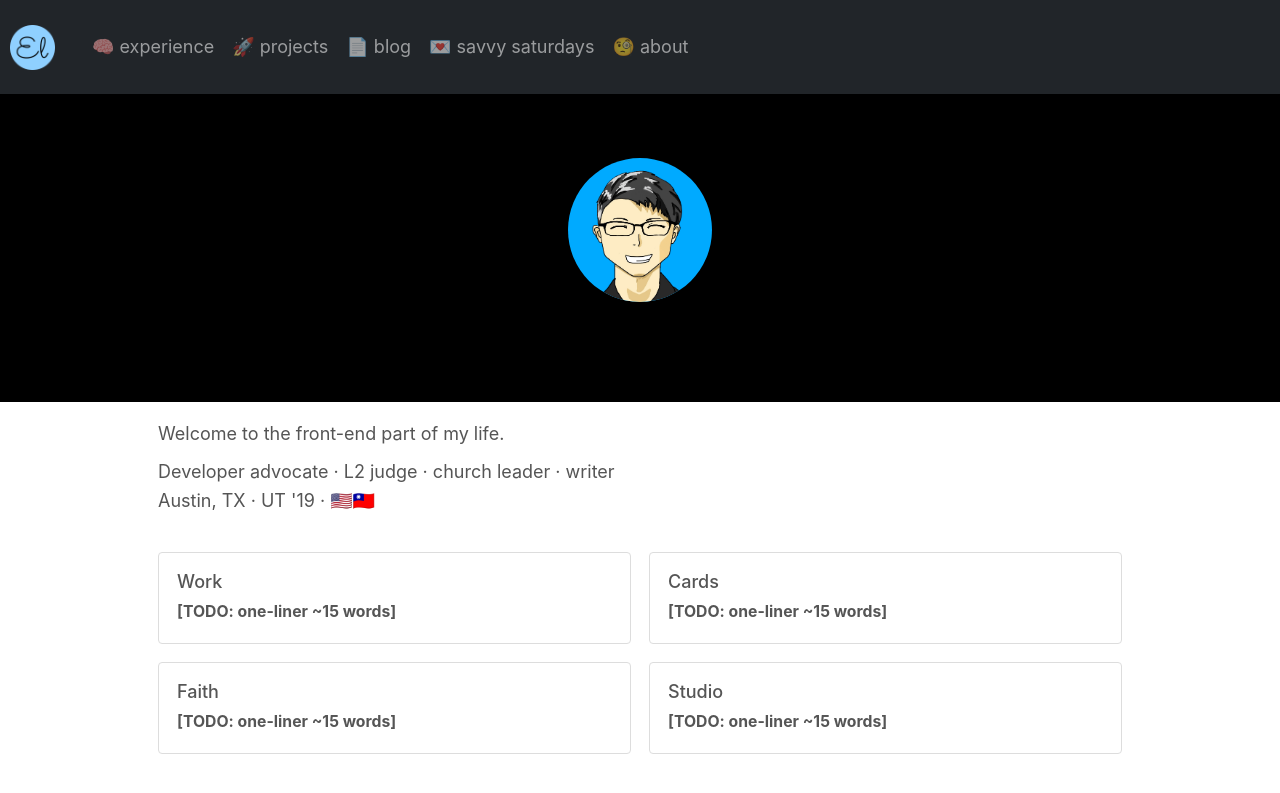
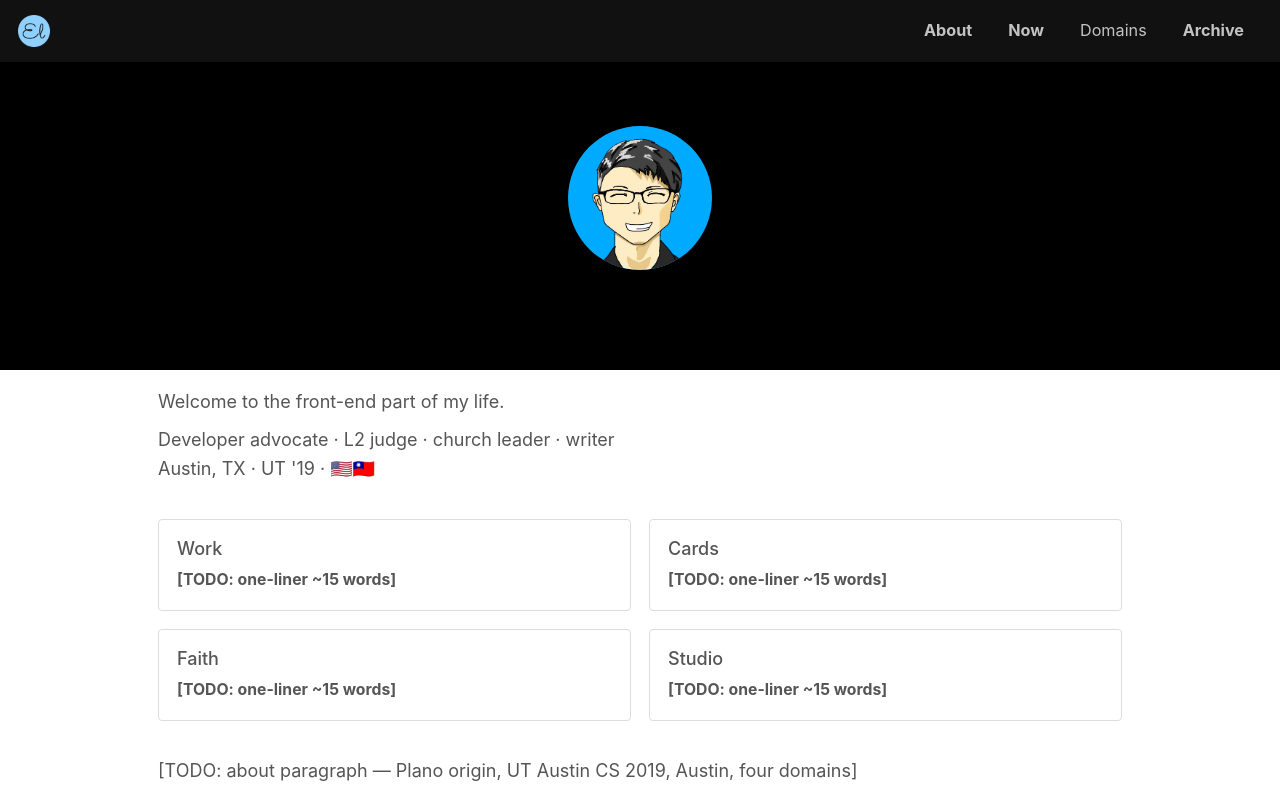
Before and after one commit to theCreedo/ericjmlee-next, a Next.js app: page / in a window 1280 px wide. Shown: the top 793 px of the page. Built offline with nearby package versions, Linux system fonts and the light colour scheme.

Commit message:
feat(nav): replace Bootstrap navbar with CSS module nav and Domains dropdown

```diff
--- a/components/layout.js
+++ b/components/layout.js
@@ -1,6 +1,6 @@
 import Head from 'next/head'
 import Image from 'next/image'
-import Script from 'next/script'
+import { useState } from 'react'
 import styles from './layout.module.css'
 import utilStyles from '../styles/utils.module.css'
 import Link from 'next/link'
@@ -33,8 +33,23 @@ function HeaderItem({ imageUrl, imageAlt, title, home }) {
 
 }
 
+const nav = [
+  { label: 'About', href: '/about' },
+  { label: 'Now', href: '/now' },
+  {
+    label: 'Domains',
+    children: [
+      { label: 'Work', href: '/work' },
+      { label: 'Cards', href: '/cards' },
+      { label: 'Faith', href: '/faith' },
+      { label: 'Studio', href: '/studio' },
+    ],
+  },
+  { label: 'Archive', href: '/archive' },
+];
+
 export default function Layout({ children, home, project, experience, blog, about, newsletter, postData }) {
-    const tabs = ['🧠 Experience', '🚀 Projects', '📄 Blog', '💌 Savvy Saturdays', '🧐 About']
+    const [navOpen, setNavOpen] = useState(false);
     const color = 'blue';
     // const email_url = "mailto:heyericjmlee@gmail.com"
     return (
@@ -119,36 +134,45 @@ export default function Layout({ children, home, project, experience, blog, abou
                 <meta property="twitter:card" content="summary_large_image" />
             </Head>
             <div className={styles.pageContainer}>
-                <nav className="navbar navbar-expand-lg navbar-dark bg-dark">
-                    <a className="navbar-brand" href="/">
+                <nav className={styles.nav}>
+                    <Link href="/" className={styles.navLogo}>
                         <Image
-                            className={styles.navImage}
                             src="/images/profile/favicon.png"
-                            alt="profile-header"
+                            alt="Eric Lee"
                             width={32}
                             height={32}
                         />
-                    </a>
-                    <button className="navbar-toggler" type="button" data-bs-toggle="collapse" data-bs-target="#navbarNavDropdown" aria-controls="navbarNavDropdown" aria-expanded="false" aria-label="Toggle navigation">
-                        <span className="navbar-toggler-icon"></span>
+                    </Link>
+                    <button
+                        className={styles.navHamburger}
+                        onClick={() => setNavOpen((o) => !o)}
+                        aria-label="Toggle navigation"
+                        aria-expanded={navOpen}
+                    >
+                        <span />
+                        <span />
+                        <span />
                     </button>
-                    <div className="collapse navbar-collapse" id="navbarNavDropdown">
-                        <ul className="navbar-nav">
-                            {tabs.map((item, index) => {
-                                const tabText = item.toLowerCase().substr(3);
-                                const tabEmojiText = item.toLowerCase().substr(0, 2);
-                                var href = '/' + tabText;
-                                if (href.includes("sav")) {
-                                    href = 'newsletter';
-                                }
-                                return (
-                                    <li key={`nav-${index}`} className="nav-item">
-                                        <Link href={href} className="nav-link">{tabEmojiText + " " + tabText}</Link>
-                                    </li>
-                                )
-                            })}
-                        </ul>
-                    </div>
+                    <ul className={`${styles.navLinks} ${navOpen ? styles.navLinksOpen : ''}`}>
+                        {nav.map((item) =>
+                            item.children ? (
+                                <li key={item.label} className={`${styles.navItem} ${styles.navItemDropdown}`}>
+                                    <span className={styles.navLink}>{item.label}</span>
+                                    <ul className={styles.navDropdownMenu}>
+                                        {item.children.map((child) => (
+                                            <li key={child.label}>
+                                                <Link href={child.href} className={styles.navLink}>{child.label}</Link>
+                                            </li>
+                                        ))}
+                                    </ul>
+                                </li>
+                            ) : (
+                                <li key={item.label} className={styles.navItem}>
+                                    <Link href={item.href} className={styles.navLink}>{item.label}</Link>
+                                </li>
+                            )
+                        )}
+                    </ul>
                 </nav>
                 <header className={`${styles.header}`}>
                     {home ? (
@@ -205,19 +229,11 @@ export default function Layout({ children, home, project, experience, blog, abou
                 </header>
                 <main className={styles.contentContainer}>{children}</main>
                 {!home && (
-                    <footer className="pageFooter font-small blue pt-4">
-                        <div className="footer-copyright text-center py-3">
-                            <small>© Eric Lee {new Date().getFullYear()}</small>
-                        </div>
+                    <footer className={styles.pageFooter}>
+                        <small>© Eric Lee {new Date().getFullYear()}</small>
                     </footer>
                 )}
             </div>
-            <Script
-                src="https://cdn.jsdelivr.net/npm/bootstrap@5.3.3/dist/js/bootstrap.bundle.min.js"
-                integrity="sha384-YvpcrYf0tY3lHB60NNkmXc5s9fDVZLESaAA55NDzOxhy9GkcIdslK1eN7N6jIeHz"
-                crossOrigin="anonymous"
-                strategy="lazyOnload"
-            />
         </div >
     )
 }
--- a/components/layout.module.css
+++ b/components/layout.module.css
@@ -1,10 +1,128 @@
+  /* Nav */
+  .nav {
+    display: flex;
+    align-items: center;
+    background: #111;
+    padding: 0 1rem;
+    position: relative;
+  }
+
+  .navLogo {
+    display: flex;
+    align-items: center;
+    padding: 0.5rem 0;
+    margin-right: auto;
+  }
+
+  .navLinks {
+    display: flex;
+    list-style: none;
+    margin: 0;
+    padding: 0;
+  }
+
+  .navItem {
+    position: relative;
+  }
+
+  .navLink {
+    display: block;
+    padding: 1rem;
+    color: rgba(255, 255, 255, 0.75);
+    text-decoration: none;
+    font-size: 0.9rem;
+    cursor: pointer;
+    white-space: nowrap;
+  }
+
+  .navLink:hover {
+    color: #fff;
+  }
+
+  .navDropdownMenu {
+    display: none;
+    position: absolute;
+    top: 100%;
+    left: 0;
+    background: #1a1a1a;
+    list-style: none;
+    margin: 0;
+    padding: 0.25rem 0;
+    min-width: 120px;
+    box-shadow: 0 4px 12px rgba(0, 0, 0, 0.3);
+    z-index: 100;
+  }
+
+  .navItemDropdown:hover .navDropdownMenu {
+    display: block;
+  }
+
+  .navDropdownMenu li {
+    display: block;
+  }
+
+  .navDropdownMenu .navLink {
+    padding: 0.5rem 1rem;
+  }
+
+  .navHamburger {
+    display: none;
+  }
+
+  @media (max-width: 768px) {
+    .navHamburger {
+      display: flex;
+      flex-direction: column;
+      gap: 5px;
+      background: none;
+      border: none;
+      cursor: pointer;
+      padding: 0.5rem;
+    }
+
+    .navHamburger span {
+      display: block;
+      width: 22px;
+      height: 2px;
+      background: #fff;
+    }
+
+    .navLinks {
+      display: none;
+      position: absolute;
+      top: 100%;
+      left: 0;
+      right: 0;
+      flex-direction: column;
+      background: #111;
+      z-index: 99;
+      padding: 0.5rem 0;
+    }
+
+    .navLinksOpen {
+      display: flex;
+    }
+
+    .navDropdownMenu {
+      display: block;
+      position: static;
+      background: #1a1a1a;
+      box-shadow: none;
+      padding-left: 1rem;
+    }
+  }
+
+  /* Footer */
   .pageFooter {
       position: absolute;
       right: 0;
       bottom: 0;
       left: 0;
       width: 100%;
-      height: 4rem;            /* Footer height */
+      height: 4rem;
+      display: flex;
+      align-items: center;
+      justify-content: center;
   }
 
   .contentContainer {
```
